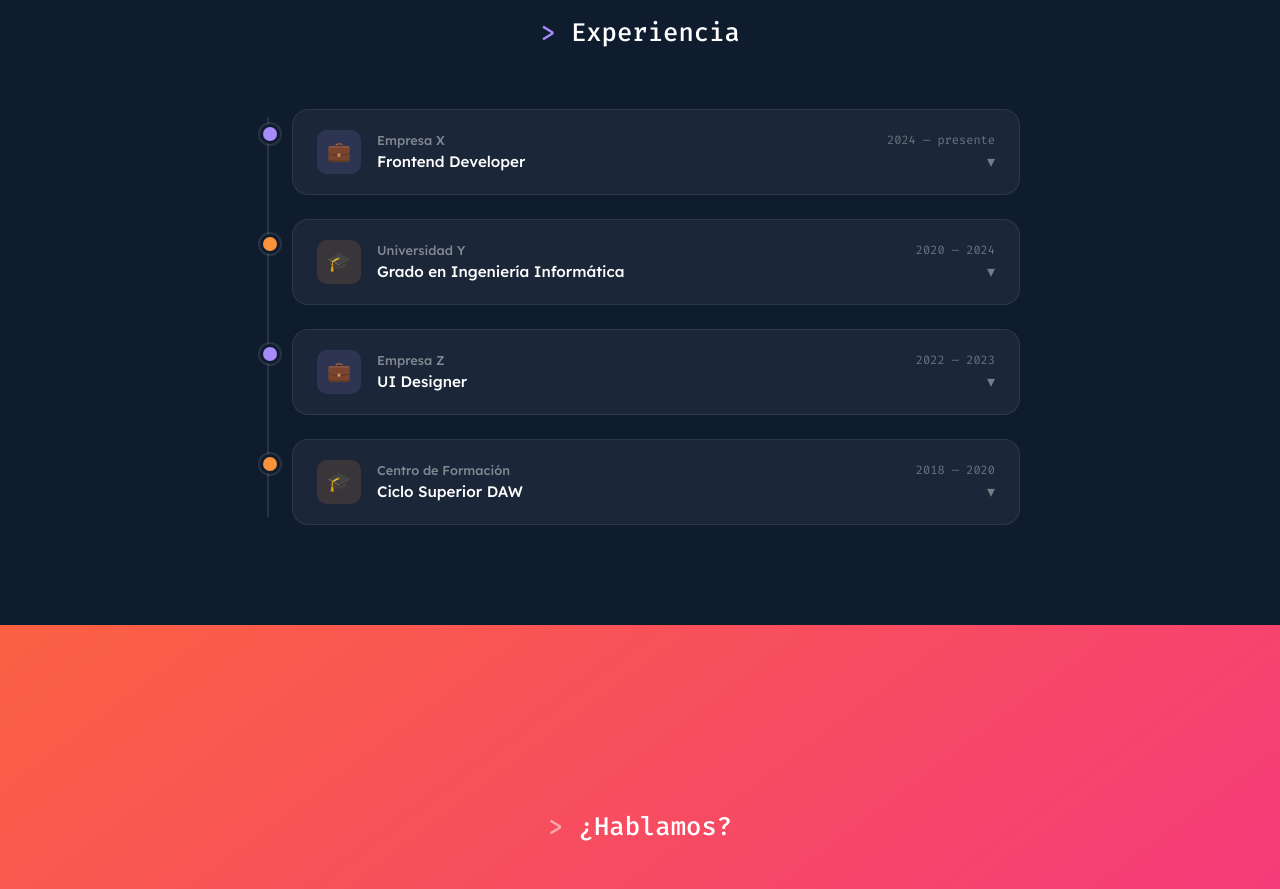
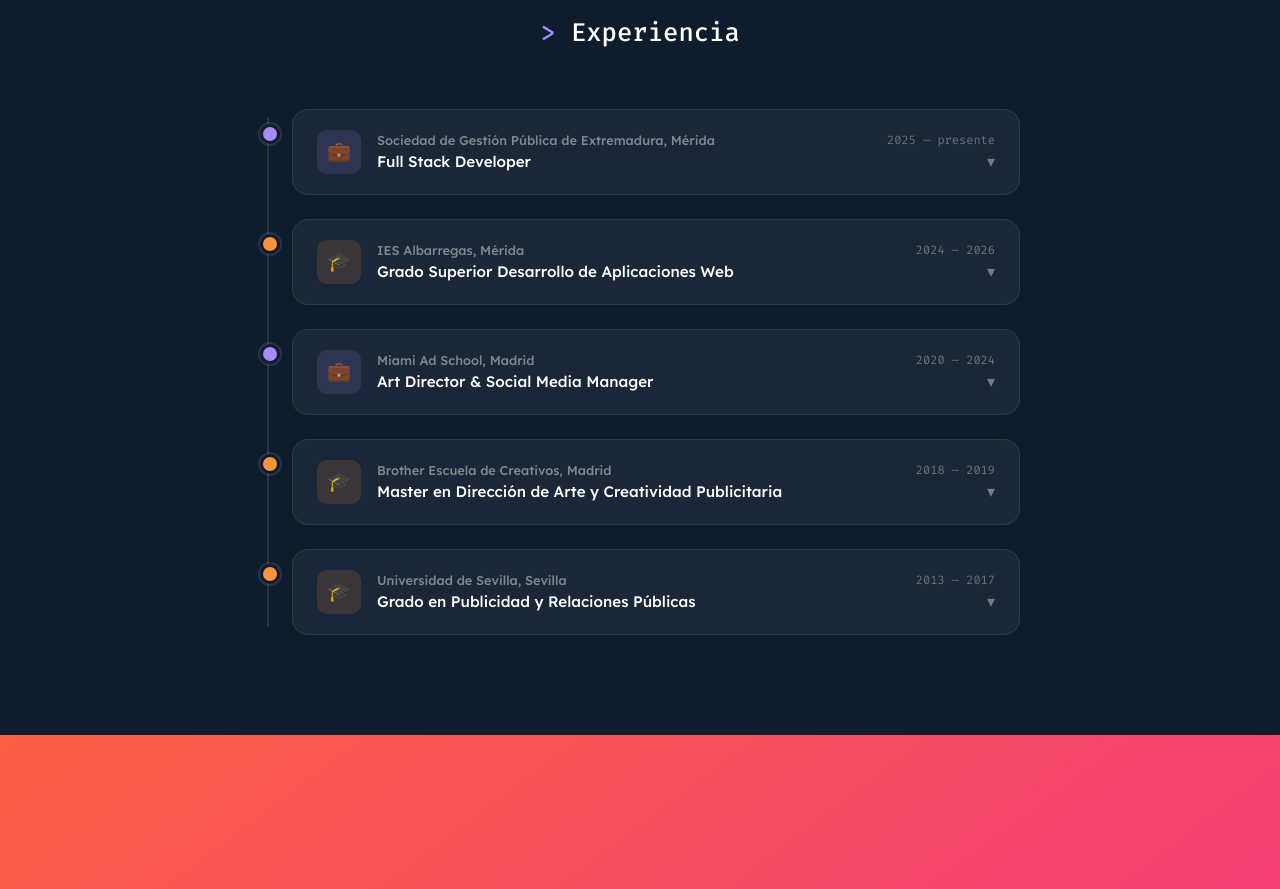
Before and after one commit to gloriajean02/mi-portfolio, a React (Vite) app: page / in a window 1280 px wide. Shown: the part 2680-3569 px from the top of the page. Built offline with nearby package versions, Linux system fonts and the light colour scheme.

Commit message:
experiencia labroal

```diff
--- a/src/components/TimelineSection.tsx
+++ b/src/components/TimelineSection.tsx
@@ -15,33 +15,41 @@ const timeline: Entry[] = [
   {
     id: 1,
     type: 'work',
-    company: 'Empresa X',
-    role: 'Frontend Developer',
-    period: '2024 — presente',
-    description: 'Descripción de tu rol, responsabilidades y logros en esta empresa.',
+    company: 'Sociedad de Gestión Pública de Extremadura, Mérida',
+    role: 'Full Stack Developer',
+    period: '2025 — presente',
+    description: 'Formación de FP Dual en desarrollo web, trabajando en proyectos reales implementando el MVC con Java, MySQL, HTML, CSS y Apache',
   },
   {
     id: 2,
     type: 'education',
-    company: 'Universidad Y',
-    role: 'Grado en Ingeniería Informática',
-    period: '2020 — 2024',
-    description: 'Descripción de tus estudios, especialización y proyectos destacados.',
+    company: 'IES Albarregas, Mérida',
+    role: 'Grado Superior Desarrollo de Aplicaciones Web',
+    period: '2024 — 2026',
+    description: 'Formación técnica en desarrollo web, aprendiendo a crear aplicaciones completas con tecnologías como Java, JavaScript, HTML, CSS y bases de datos. Mis proyectos incluyen desde páginas estáticas hasta aplicaciones dinámicas con backend y frontend.',
   },
   {
     id: 3,
     type: 'work',
-    company: 'Empresa Z',
-    role: 'UI Designer',
-    period: '2022 — 2023',
-    description: 'Descripción de tu rol, responsabilidades y logros en esta empresa.',
+    company: 'Miami Ad School, Madrid',
+    role: 'Art Director & Social Media Manager',
+    period: '2020 — 2024',
+    description: 'Responsable de la comunicación corporativa integral: diseño y maquetación de newsletters, publicaciones y merchandising, aplicando y manteniendo la identidad visual de la escuela en todos los materiales. Gestión del ciclo completo, desde la producción hasta el envío y publicación en canales digitales.',
   },
   {
     id: 4,
     type: 'education',
-    company: 'Centro de Formación',
-    role: 'Ciclo Superior DAW',
-    period: '2018 — 2020',
+    company: 'Brother Escuela de Creativos, Madrid',
+    role: 'Master en Dirección de Arte y Creatividad Publicitaria',
+    period: '2018 — 2019',
+    description: 'Descripción de tus estudios, especialización y proyectos destacados.',
+  },
+  {
+    id: 5,
+    type: 'education',
+    company: 'Universidad de Sevilla, Sevilla',
+    role: 'Grado en Publicidad y Relaciones Públicas',
+    period: '2013 — 2017',
     description: 'Descripción de tus estudios, especialización y proyectos destacados.',
   },
 ]
```
